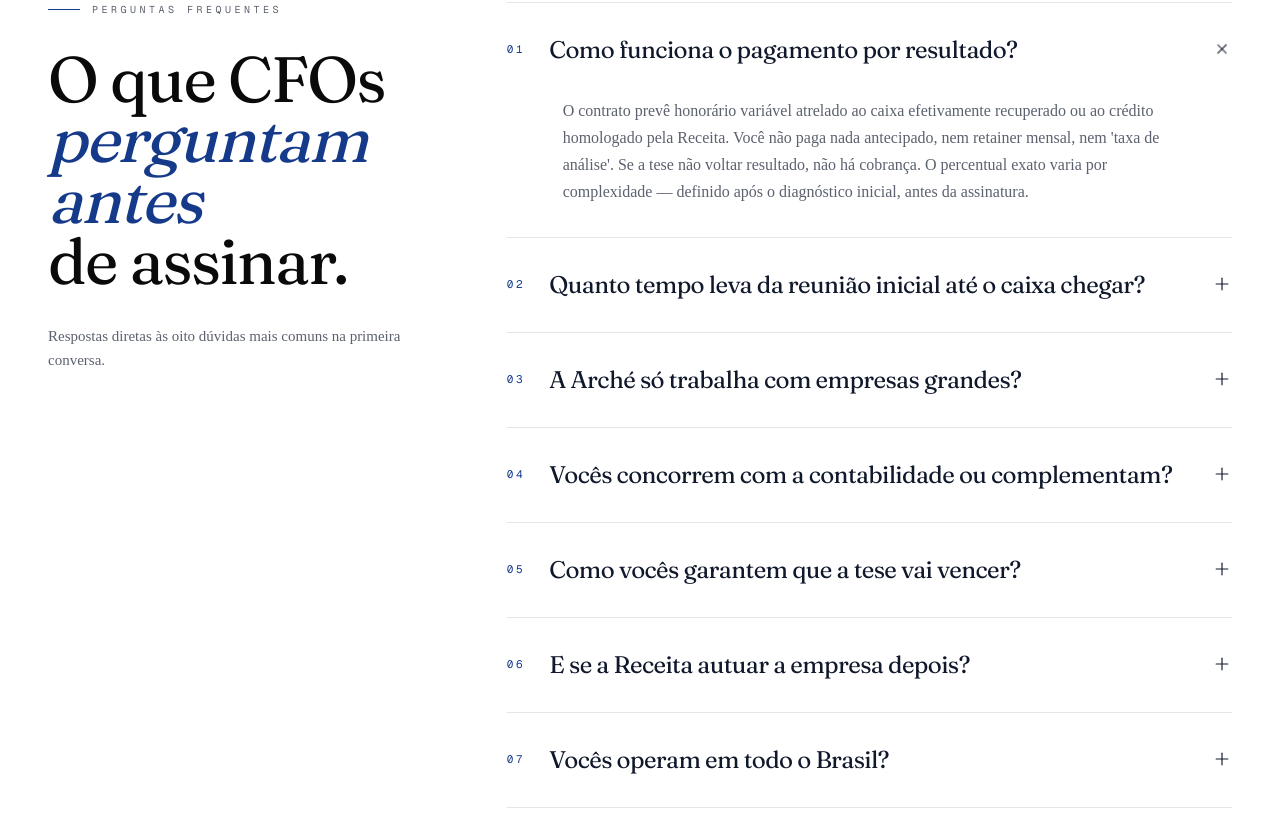
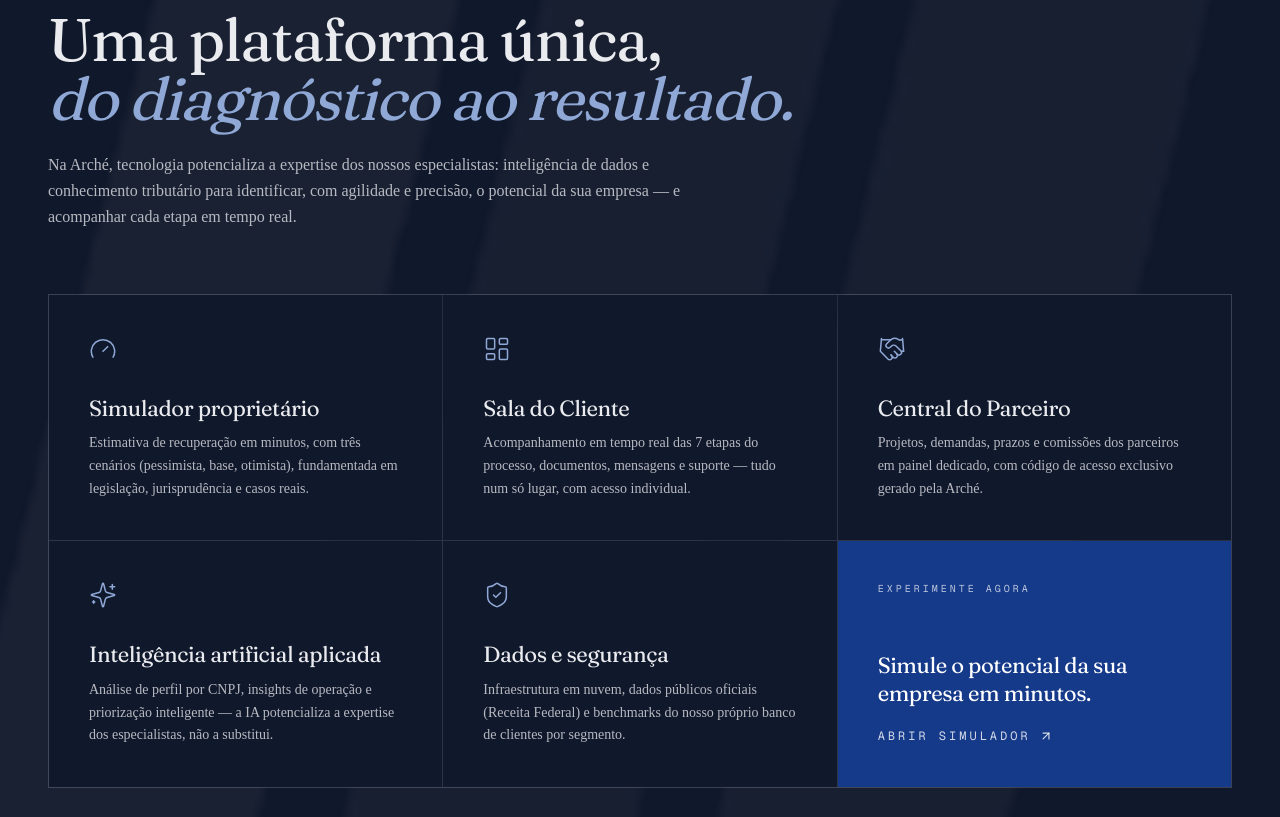
Before and after one commit to nomosgt/nomos, a Next.js app: page /servicos in a window 1280 px wide. Shown: the part 5543-6360 px from the top of the page. Built offline with nearby package versions, Linux system fonts and the light colour scheme.

Commit message:
feat: Nucleo de Tecnologia - plataforma unica, simulador, sala do cliente, IA

```diff
--- a/app/servicos/page.tsx
+++ b/app/servicos/page.tsx
@@ -3,6 +3,7 @@
 import { ServicosList } from "@/components/servicos/servicos-list";
 import { ClassificacaoRisco } from "@/components/servicos/classificacao-risco";
 import { NucleoEmpresarial } from "@/components/servicos/nucleo-empresarial";
+import { NucleoTecnologia } from "@/components/servicos/nucleo-tecnologia";
 import { FAQ } from "@/components/servicos/faq";
 import { ServicosCTA } from "@/components/servicos/servicos-cta";
 
@@ -19,6 +20,7 @@
       <ServicosList />
       <ClassificacaoRisco />
       <NucleoEmpresarial />
+      <NucleoTecnologia />
       <FAQ />
       <ServicosCTA />
     </>
--- a/components/home/stat-95.tsx
+++ b/components/home/stat-95.tsx
@@ -2,7 +2,7 @@
 
 import { motion } from "framer-motion";
 import Link from "next/link";
-import { ArrowUpRight, Scale, Briefcase } from "lucide-react";
+import { ArrowUpRight, Scale, Briefcase, Cpu } from "lucide-react";
 import { Container } from "@/components/ui/section";
 import { Reveal } from "@/components/motion/reveal";
 
@@ -26,6 +26,13 @@
     title: "Governança e gestão empresarial",
     desc: "Diagnóstico organizacional, planejamento estratégico, KPIs, controles financeiros e estruturação de processos para crescer com previsibilidade.",
     href: "/servicos#empresarial",
+  },
+  {
+    icon: Cpu,
+    tag: "Núcleo de Tecnologia",
+    title: "Plataforma única e IA aplicada",
+    desc: "Simulador proprietário, Sala do Cliente com acompanhamento em tempo real e inteligência artificial a serviço da expertise — do diagnóstico ao resultado.",
+    href: "/servicos#tecnologia",
   },
 ];
 
@@ -73,8 +80,8 @@
             </Reveal>
           </div>
 
-          {/* Dois núcleos */}
-          <div className="grid grid-cols-1 md:grid-cols-2 gap-px bg-[color:var(--color-paper)]/10 border border-[color:var(--color-paper)]/10">
+          {/* Três núcleos */}
+          <div className="grid grid-cols-1 md:grid-cols-2 lg:grid-cols-3 gap-px bg-[color:var(--color-paper)]/10 border border-[color:var(--color-paper)]/10">
             {NUCLEOS.map((n, i) => (
               <motion.div
                 key={n.tag}
--- /dev/null
+++ b/components/servicos/nucleo-tecnologia.tsx
@@ -0,0 +1,137 @@
+"use client";
+
+import { motion } from "framer-motion";
+import {
+  Gauge,
+  LayoutDashboard,
+  Handshake,
+  Sparkles,
+  ShieldCheck,
+  ArrowUpRight,
+} from "lucide-react";
+import Link from "next/link";
+import { Container } from "@/components/ui/section";
+import { Reveal } from "@/components/motion/reveal";
+
+/**
+ * Núcleo de Tecnologia — diferencial Arché.
+ * Plataforma única: simulador proprietário, sala do cliente,
+ * central do parceiro e IA aplicada.
+ */
+
+const FRENTES = [
+  {
+    icon: Gauge,
+    title: "Simulador proprietário",
+    desc: "Estimativa de recuperação em minutos, com três cenários (pessimista, base, otimista), fundamentada em legislação, jurisprudência e casos reais.",
+  },
+  {
+    icon: LayoutDashboard,
+    title: "Sala do Cliente",
+    desc: "Acompanhamento em tempo real das 7 etapas do processo, documentos, mensagens e suporte — tudo num só lugar, com acesso individual.",
+  },
+  {
+    icon: Handshake,
+    title: "Central do Parceiro",
+    desc: "Projetos, demandas, prazos e comissões dos parceiros em painel dedicado, com código de acesso exclusivo gerado pela Arché.",
+  },
+  {
+    icon: Sparkles,
+    title: "Inteligência artificial aplicada",
+    desc: "Análise de perfil por CNPJ, insights de operação e priorização inteligente — a IA potencializa a expertise dos especialistas, não a substitui.",
+  },
+  {
+    icon: ShieldCheck,
+    title: "Dados e segurança",
+    desc: "Infraestrutura em nuvem, dados públicos oficiais (Receita Federal) e benchmarks do nosso próprio banco de clientes por segmento.",
+  },
+];
+
+export function NucleoTecnologia() {
+  return (
+    <section
+      id="tecnologia"
+      className="scroll-mt-24 relative border-t border-[color:var(--color-hairline)] bg-[color:var(--color-ink)] text-[color:var(--color-paper)] overflow-hidden"
+    >
+      {/* Barras oficiais como marca d'água */}
+      <div
+        aria-hidden
+        className="absolute -left-16 bottom-0 h-[120%] pointer-events-none select-none opacity-[0.04]"
+      >
+        {/* eslint-disable-next-line @next/next/no-img-element */}
+        <img src="/brand/arche-symbol-white.png" alt="" className="h-full w-auto" />
+      </div>
+
+      <Container>
+        <div className="relative py-24 lg:py-32">
+          <Reveal>
+            <div className="font-mono text-[11px] uppercase tracking-[0.3em] text-[color:var(--color-accent-soft)] mb-6">
+              Núcleo de Tecnologia
+            </div>
+            <h2 className="font-serif text-4xl lg:text-6xl leading-[0.98] tracking-tight mb-6 max-w-3xl">
+              Uma plataforma única,
+              <br />
+              <span className="italic text-[color:var(--color-brand-soft)]">do diagnóstico ao resultado.</span>
+            </h2>
+            <p className="text-[16px] leading-relaxed text-[color:var(--color-paper-dim)] max-w-2xl mb-16">
+              Na Arché, tecnologia potencializa a expertise dos nossos especialistas:
+              inteligência de dados e conhecimento tributário para identificar, com
+              agilidade e precisão, o potencial da sua empresa — e acompanhar cada
+              etapa em tempo real.
+            </p>
+          </Reveal>
+
+          <div className="grid grid-cols-1 md:grid-cols-2 lg:grid-cols-3 gap-px bg-[color:var(--color-paper)]/10 border border-[color:var(--color-paper)]/10">
+            {FRENTES.map((f, i) => (
+              <motion.div
+                key={f.title}
+                initial={{ opacity: 0, y: 16 }}
+                whileInView={{ opacity: 1, y: 0 }}
+                viewport={{ once: true, margin: "-40px" }}
+                transition={{ delay: (i % 3) * 0.08, duration: 0.6, ease: [0.22, 1, 0.36, 1] }}
+                className="group bg-[color:var(--color-ink)] p-8 lg:p-10 hover:bg-[color:var(--color-brand-dim)] transition-colors duration-500"
+              >
+                <f.icon
+                  className="w-7 h-7 mb-8 text-[color:var(--color-brand-soft)] group-hover:text-[color:var(--color-paper)] transition-colors"
+                  strokeWidth={1.3}
+                />
+                <h3 className="font-serif text-xl lg:text-[22px] leading-tight mb-2.5">
+                  {f.title}
+                </h3>
+                <p className="text-[14px] leading-relaxed text-[color:var(--color-paper-dim)]">
+                  {f.desc}
+                </p>
+              </motion.div>
+            ))}
+
+            {/* Card CTA fechando o grid */}
+            <motion.div
+              initial={{ opacity: 0, y: 16 }}
+              whileInView={{ opacity: 1, y: 0 }}
+              viewport={{ once: true, margin: "-40px" }}
+              transition={{ delay: 0.24, duration: 0.6, ease: [0.22, 1, 0.36, 1] }}
+            >
+              <Link
+                href="/simulador"
+                className="group flex flex-col justify-between h-full bg-[color:var(--color-brand)] p-8 lg:p-10 hover:bg-[color:var(--color-brand-dim)] transition-colors duration-500"
+              >
+                <div className="font-mono text-[10px] uppercase tracking-[0.3em] text-white/70 mb-8">
+                  Experimente agora
+                </div>
+                <div>
+                  <h3 className="font-serif text-xl lg:text-[22px] leading-tight mb-4 text-white">
+                    Simule o potencial da sua empresa em minutos.
+                  </h3>
+                  <span className="inline-flex items-center gap-2 text-[12px] font-mono uppercase tracking-[0.25em] text-white/80 group-hover:text-white transition-colors">
+                    Abrir simulador
+                    <ArrowUpRight className="w-3.5 h-3.5 transition-transform group-hover:translate-x-0.5 group-hover:-translate-y-0.5" />
+                  </span>
+                </div>
+              </Link>
+            </motion.div>
+          </div>
+        </div>
+      </Container>
+    </section>
+  );
+}
```
